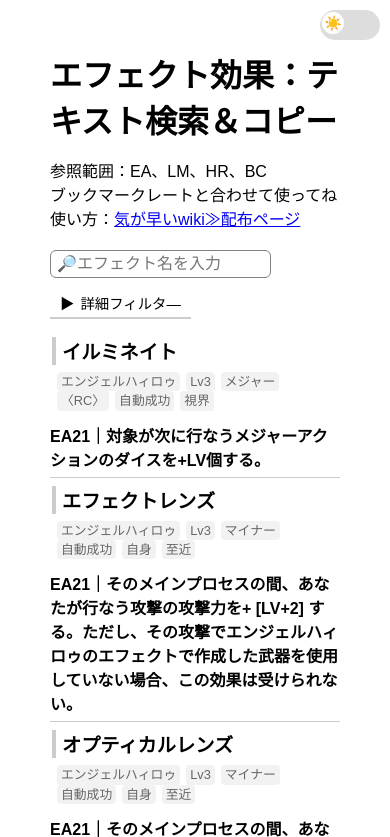
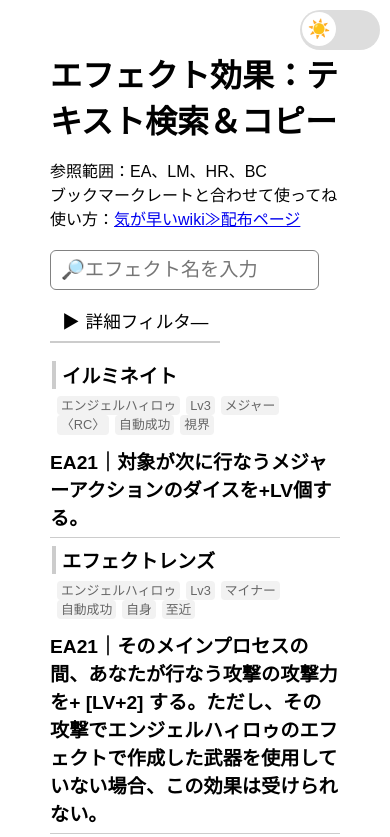
Before and after one commit to ahiruko12/dx3charasheet-easy, a plain HTML site: page index.html in a window 390 px wide. Shown: the top 837 px of the page. Drawn offline with Linux system fonts and the light colour scheme.

Commit message:
Update style.css

```diff
--- a/style.css
+++ b/style.css
@@ -76,7 +76,7 @@ select option:not(.defaultOption) { color: black; }
 }
 .selectbox-3 select {
   appearance: none;
-  min-width: 130px;
+  min-width: 80px;
   height: 2em;
   padding: .3em calc(.6em + 20px) .3em .6em;
   border: 1px solid #8e949f;
@@ -147,19 +147,6 @@ select option:not(.defaultOption) { color: black; }
 
 .toggle-button-1 input {  display: none;}
 
-@media screen and (max-width: 600px) {
-  .toggle-button-1 {
-    top: 10px;
-    right: 10px;
-  }
-
-  .toggle-button-1 .icon {
-    width: 22px;
-    height: 22px;
-    font-size: 14px;
-  }
-}
-
 /* -------------------- */
 /* ダークモード一括管理 */
 /* -------------------- */
@@ -186,3 +173,38 @@ body.dark-mode .selectbox-3::after { background-color: #aaa; }
 
 body.dark-mode .filterButton { color: #eee; border-bottom-color: #555;}
 body.dark-mode .filterButton::before { color: #eee; transition: transform 0.3s ease; }
+
+/* -------------------- */
+/* スマホ対応 */
+@media screen and (max-width: 600px) {
+  .toggle-button-1 {
+    width: 80px;
+    height: 40px;
+    top: 10px;
+    right: 10px;
+  }
+  .toggle-button-1 .icon {
+    width: 34px;
+    height: 34px;
+    font-size: 18px;
+  }
+
+  #searchBox {
+    font-size: 1.2em;
+    padding: 8px 10px;
+  }
+
+  #toggleFilters {
+    font-size: 1.1em;
+    padding: 8px 12px;
+  }
+
+  select {
+    font-size: 1em;
+    padding: 6px 8px;
+  }
+
+  .copyable {
+    font-size: 1.2em; /* 名称と同じサイズ */
+  }
+}
```
